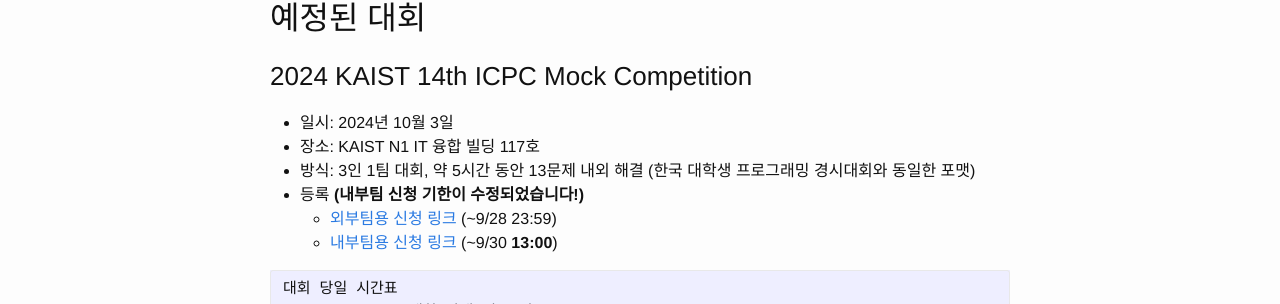
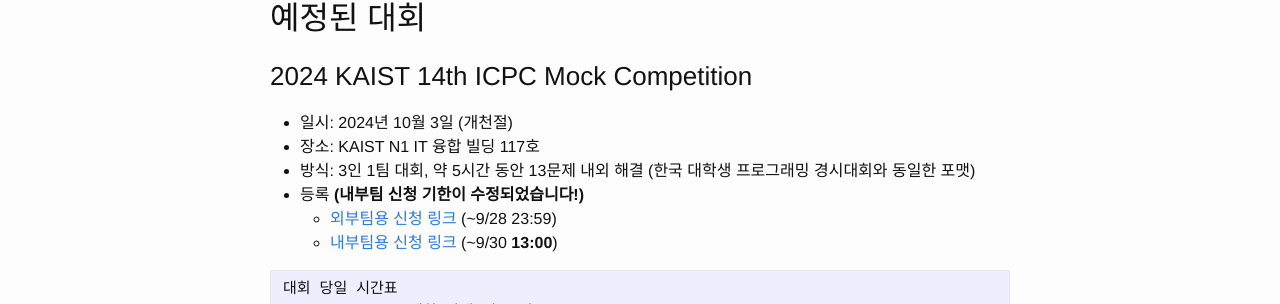
Before and after one commit to RUN-KAIST/kaist.run, a Jekyll site: the page built from contests/ko.md, in a window 1280 px wide and 900 px high. Shown: the part 170-474 px from the top of the window. Built offline with Jekyll 4.4.1, drawn with Linux system fonts in a browser that asks for light colours.

Commit message:
Update ko.md

```diff
--- a/contests/ko.md
+++ b/contests/ko.md
@@ -10,7 +10,7 @@ order: 3
 
 ### 2024 KAIST 14th ICPC Mock Competition
 
-* 일시: 2024년 10월 3일
+* 일시: 2024년 10월 3일 (개천절)
 * 장소: KAIST N1 IT 융합 빌딩 117호
 * 방식: 3인 1팀 대회, 약 5시간 동안 13문제 내외 해결 (한국 대학생 프로그래밍 경시대회와 동일한 포맷)
 * 등록 **(내부팀 신청 기한이 수정되었습니다!)**
```
